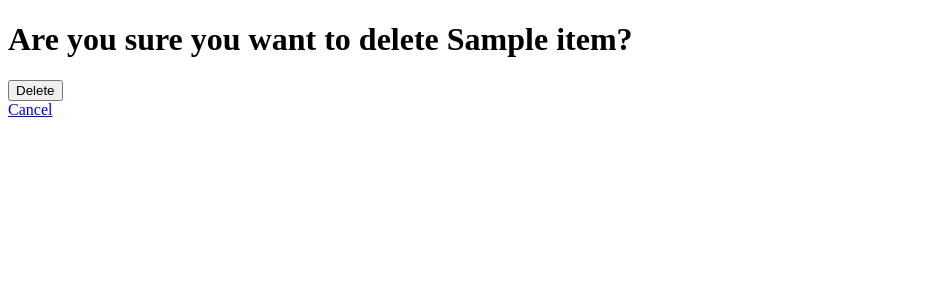
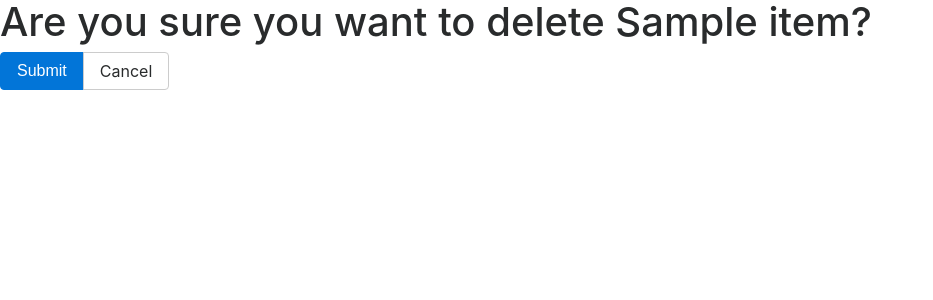
Before and after one commit to jcochran206/Item_Catalog_app, a Flask app: page /category/1/1/delete/ in a window 1280 px wide. Shown: the top 300 px of the page, without its empty margins (0-933 px from the left). Run offline with Flask 2, Linux system fonts and the light colour scheme; tables that the repository leaves empty hold one stand-in row (values such as "Sample post"); some libraries are stand-ins or nearby versions.

Commit message:
modified form
styled form and created inline button group

```diff
--- a/templates/deleteGameItem.html
+++ b/templates/deleteGameItem.html
@@ -1,20 +1,28 @@
 <!DOCTYPE html>
 
 <html>
+<head>
+	<title>Delete Page</title>
+	<link rel="stylesheet" href="https://maxcdn.bootstrapcdn.com/bootstrap/4.0.0-alpha.6/css/bootstrap.min.css" integrity="sha384-rwoIResjU2yc3z8GV/NPeZWAv56rSmLldC3R/AZzGRnGxQQKnKkoFVhFQhNUwEyJ" crossorigin="anonymous">
+</head>
+<body>
+<div class="continer-fluid">
+<h1 class="display-5"> Are you sure you want to delete {{item.name}}? </h1>
 
-<body>
-<h1> Are you sure you want to delete {{item.name}}? </h1>
+<form class="form-inline" action="{{ url_for('deleteCategory', category_id=item.category_id, gameitem_id=item.id)}}" method = 'post'>
 
-<form action="{{ url_for('deleteCategory', category_id=item.category_id, gameitem_id=item.id)}}" method = 'post'>
+<!--<input type='submit', value = 'Delete'>-->
+<div class="btn-group" role="group" aria-label="Basic example">
+<button type="submit" class="btn btn-primary" value="Delete">Submit</button>
+<a href = "{{ url_for('showCategories', category_id = item.category_id)}}" class="btn btn-secondary"> Cancel </a>
+</div>
+</form>
+</div>
 
-<input type='submit', value = 'Delete'>
-
-
-
-
-</form>
-
-<a href = "{{ url_for('showCategories', category_id = item.category_id)}}"> Cancel </a>
+<!-- JavaScript Bootstrap 4-->
+<script src="https://code.jquery.com/jquery-3.1.1.slim.min.js" integrity="sha384-A7FZj7v+d/sdmMqp/nOQwliLvUsJfDHW+k9Omg/a/EheAdgtzNs3hpfag6Ed950n" crossorigin="anonymous"></script>
+<script src="https://cdnjs.cloudflare.com/ajax/libs/tether/1.4.0/js/tether.min.js" integrity="sha384-DztdAPBWPRXSA/3eYEEUWrWCy7G5KFbe8fFjk5JAIxUYHKkDx6Qin1DkWx51bBrb" crossorigin="anonymous"></script>
+<script src="https://maxcdn.bootstrapcdn.com/bootstrap/4.0.0-alpha.6/js/bootstrap.min.js" integrity="sha384-vBWWzlZJ8ea9aCX4pEW3rVHjgjt7zpkNpZk+02D9phzyeVkE+jo0ieGizqPLForn" crossorigin="anonymous"></script>
 </body>
 
 </html>
```
